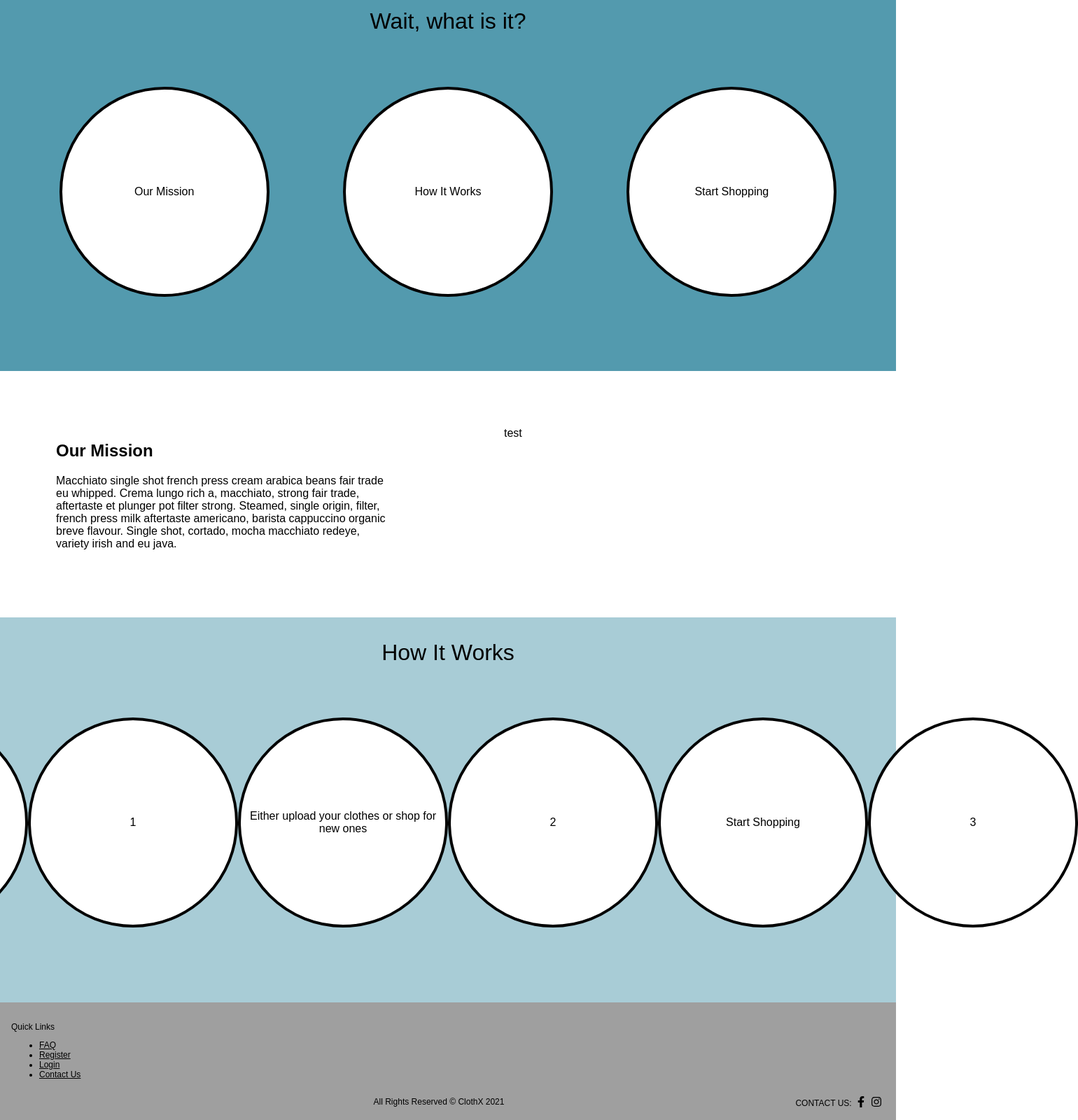
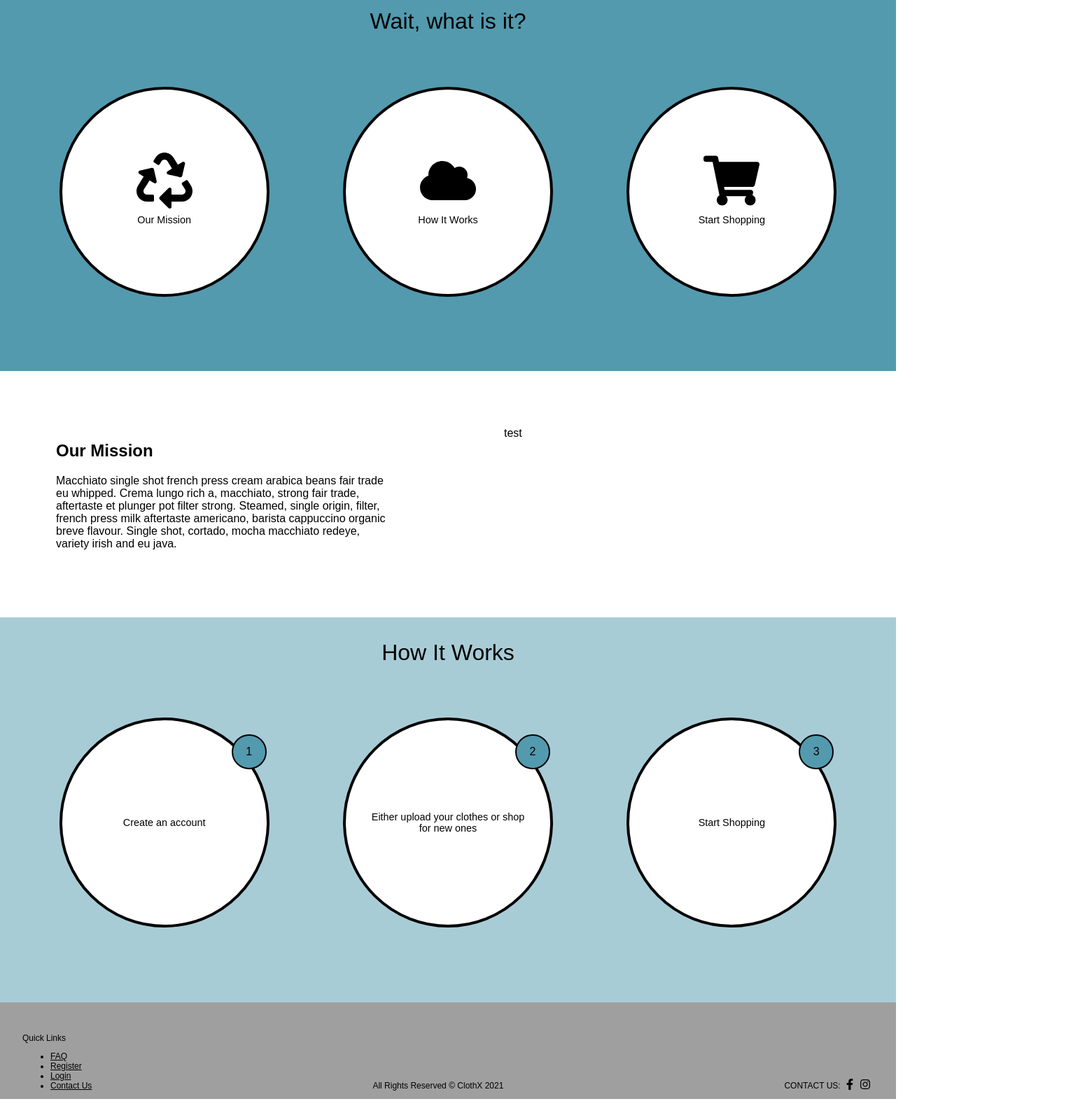
Before and after one commit to annahndr/cloth_x, a React (Create React App) app in the folder client/: page / in a window 1280 px wide. Shown: the part 600-2200 px from the top of the page at 70% size, 1540 px wide, since content can reach past the window. After the commit the page ends 2170 px from the top, so only its background shows below. Built offline with nearby package versions, Linux system fonts and the light colour scheme.

Commit message:
Updated homepage with responsiveness

```diff
--- a/client/src/components/footer/Footer.js
+++ b/client/src/components/footer/Footer.js
@@ -4,6 +4,8 @@ import { FontAwesomeIcon } from '@fortawesome/react-fontawesome';
 
 const Footer = () => {
     return <footer className="footer">
+
+            <div className="footer-bottom">
             <div className="quick-links">
                 <p className="quick-links_heading">Quick Links</p>
                 <ul>
@@ -12,10 +14,6 @@ const Footer = () => {
                 <li><Link to="/login">Login</Link></li>
                 <li><Link to="/contact-us">Contact Us</Link></li>
                 </ul>
-            </div>
-            <div className="footer-bottom">
-            <div className="footer-bottom_hidden">
-                <p>CONTACT US: <FontAwesomeIcon icon={['fab', 'facebook-f']} className="icon" /><FontAwesomeIcon icon={['fab', 'instagram']} className="icon" /></p>
             </div>
                 <div className="footer-bottom_copyright">
                     <p>All Rights Reserved &#169; ClothX 2021</p>
--- a/client/src/components/footer/footer.scss
+++ b/client/src/components/footer/footer.scss
@@ -3,8 +3,12 @@
 
 .footer {
   background-color: $grey;
-    padding: 1rem;
-    font-size: .75rem;
+  padding: 1rem 1rem 0 1rem;
+  font-size: 0.75rem;
+
+  @media (min-width: 767px) {
+    padding: 2rem 2rem 0 2rem;
+  }
 }
 
 a {
@@ -13,15 +17,21 @@ a {
 
 .footer-bottom {
   display: flex;
-    align-items: center;
+  align-items: flex-start;
+  justify-content: center;
+  flex-direction: column;
+
+  @media (min-width: 767px) {
+    flex-direction: row;
+    align-items: flex-end;
     justify-content: space-between;
+  }
 }
 
 .footer-bottom_hidden {
   visibility: hidden;
 }
 
-
 .footer-bottom_contact .icon {
   margin: 0 5px;
   font-size: 1rem;
--- a/client/src/pages/home/Home.js
+++ b/client/src/pages/home/Home.js
@@ -1,4 +1,6 @@
 import "./home.scss";
+import { FontAwesomeIcon } from '@fortawesome/react-fontawesome';
+import { faRecycle, faCloud, faShoppingCart } from '@fortawesome/free-solid-svg-icons'
 
 const Home = () => {
   return (
@@ -23,23 +25,26 @@ const Home = () => {
         <p className="home-features__heading">Wait, what is it?</p>
         <ul className="home-features__items">
           <li>
-            <span>
+            <span className="home-features__items-large">
+            <FontAwesomeIcon icon={faRecycle} className="icon" />
               <p>Our Mission</p>
             </span>
           </li>
           <li>
-            <span>
+            <span className="home-features__items-large">
+            <FontAwesomeIcon icon={faCloud} className="icon" />
               <p>How It Works</p>
             </span>
           </li>
           <li>
-            <span>
+            <span className="home-features__items-large">
+            <FontAwesomeIcon icon={faShoppingCart} className="icon" />
               <p>Start Shopping</p>
             </span>
           </li>
         </ul>
       </div>
-      <div className="home-info row row--centered">
+      <div className="home-info row row--centered hide-mobile">
         <div className="home-info__text col col--centered">
           <h2>Our Mission</h2>
           <p>
@@ -57,22 +62,23 @@ const Home = () => {
         <p className="home-features__heading">How It Works</p>
         <ul className="home-features__items">
           <li>
-            <span>
+            <span className="home-features__container home-features__items-large">
               <p>Create an account</p>
+            <span className="home-features__items-small">1</span>
             </span>
-            <span className="home-features__items-small">1</span>
           </li>
           <li>
-            <span>
+            <span className="home-features__container home-features__items-large">
               <p>Either upload your clothes or shop for new ones</p>
+            <span className="home-features__items-small">2</span>
             </span>
-            <span className="home-features__items-small">2</span>
           </li>
           <li>
-            <span>
+            <span className="home-features__container home-features__items-large">
               <p>Start Shopping</p>
+              <span className="home-features__items-small">3</span>
             </span>
-            <span className="home-features__items-small">3</span>
+
           </li>
         </ul>
       </div>
--- a/client/src/pages/home/home.scss
+++ b/client/src/pages/home/home.scss
@@ -34,9 +34,15 @@
   display: flex;
   align-items: center;
   justify-content: center;
+  flex-direction: column;
   flex: 1;
+  padding: 1rem 0;
+  margin: 0;
+
+  @media (min-width: 900px) {
+    flex-direction: row;
     padding: 0;
-  margin: 0;
+  }
 
   li {
     flex: 0 0 33.333%;
@@ -44,28 +50,83 @@
     list-style: none;
     display: flex;
     justify-content: center;
+    margin: 1rem 0;
 
-    span {
+    @media (min-width: 900px) {
+      margin: 1rem 0;
+    }
+  }
+}
+
+.home-features--numbered {
+  background-color: rgba(83, 154, 174, 0.5);
+}
+
+.home-features__container {
+  position: relative;
+}
+
+.home-features__items-large {
   background-color: $white;
   border: solid 4px $black;
   border-radius: 50%;
   display: block;
-      height: 300px;
-      width: 300px;
+  height: 150px;
+  width: 150px;
   display: flex;
   justify-content: center;
   align-items: center;
+  flex-direction: column;
+  padding: 1rem;
+
+  .svg-inline--fa {
+    width: 40px;
+    height: 40px;
+
+    @media (min-width: 767px) {
+      width: 80px;
+      height: 80px;
     }
+  }
+
+  p {
+    margin: 0.5rem 0;
+    font-size: 0.9rem;
+  }
+
+  @media (min-width: 900px) {
+    height: 300px;
+    width: 300px;
+    padding: 2rem;
+  }
+}
+
+.home-features__items-small {
+  @extend .home-features__items-large;
+  background-color: $teal;
+  border-width: 2px;
+  position: absolute;
+  height: 25px;
+  width: 25px;
+  right: 0;
+  top: 10px;
+  padding: 0;
+
+  @media (min-width: 900px) {
+    height: 50px;
+    width: 50px;
+    top: 20px;
   }
 }
 
 .home-info {
+  display: none;
+
+  @media (min-width: 767px) {
+    display: flex;
+  }
 }
 
 .home-info__text {
   padding: 5rem;
 }
-
-.home-features--numbered {
-  background-color: rgba(83, 154, 174, 0.5);
-}
--- a/client/src/styles/base/base.scss
+++ b/client/src/styles/base/base.scss
@@ -18,3 +18,10 @@ body {
   margin: 0;
   padding: 0;
 }
+
+.hide-mobile {
+  display: none;
+  @media (min-width: 767px) {
+    display: block;
+  }
+}
```
Lines whose indentation alone changed are shown as unchanged.
